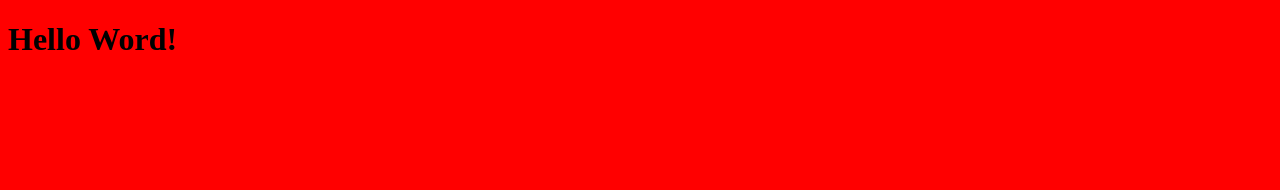
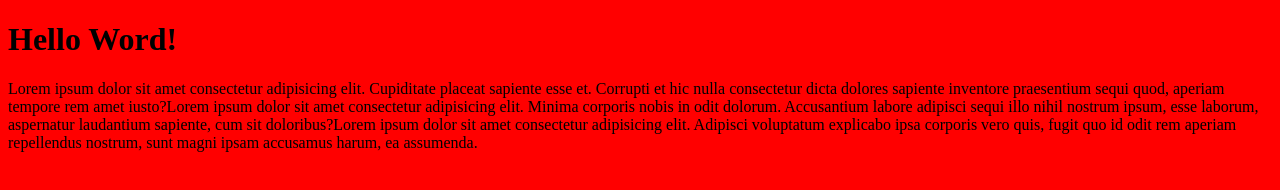
Before and after one commit to franciscocleiton/Projeto1, a plain HTML site: page index.html in a window 1280 px wide. Drawn offline with Linux system fonts and the light colour scheme.

Commit message:
Paragrafo adicionado

```diff
--- a/index.html
+++ b/index.html
@@ -8,5 +8,6 @@
 </head>
 <body>
     <h1>Hello Word!</h1>
+    <p>Lorem ipsum dolor sit amet consectetur adipisicing elit. Cupiditate placeat sapiente esse et. Corrupti et hic nulla consectetur dicta dolores sapiente inventore praesentium sequi quod, aperiam tempore rem amet iusto?Lorem ipsum dolor sit amet consectetur adipisicing elit. Minima corporis nobis in odit dolorum. Accusantium labore adipisci sequi illo nihil nostrum ipsum, esse laborum, aspernatur laudantium sapiente, cum sit doloribus?Lorem ipsum dolor sit amet consectetur adipisicing elit. Adipisci voluptatum explicabo ipsa corporis vero quis, fugit quo id odit rem aperiam repellendus nostrum, sunt magni ipsam accusamus harum, ea assumenda.</p>
 </body>
 </html>
```
